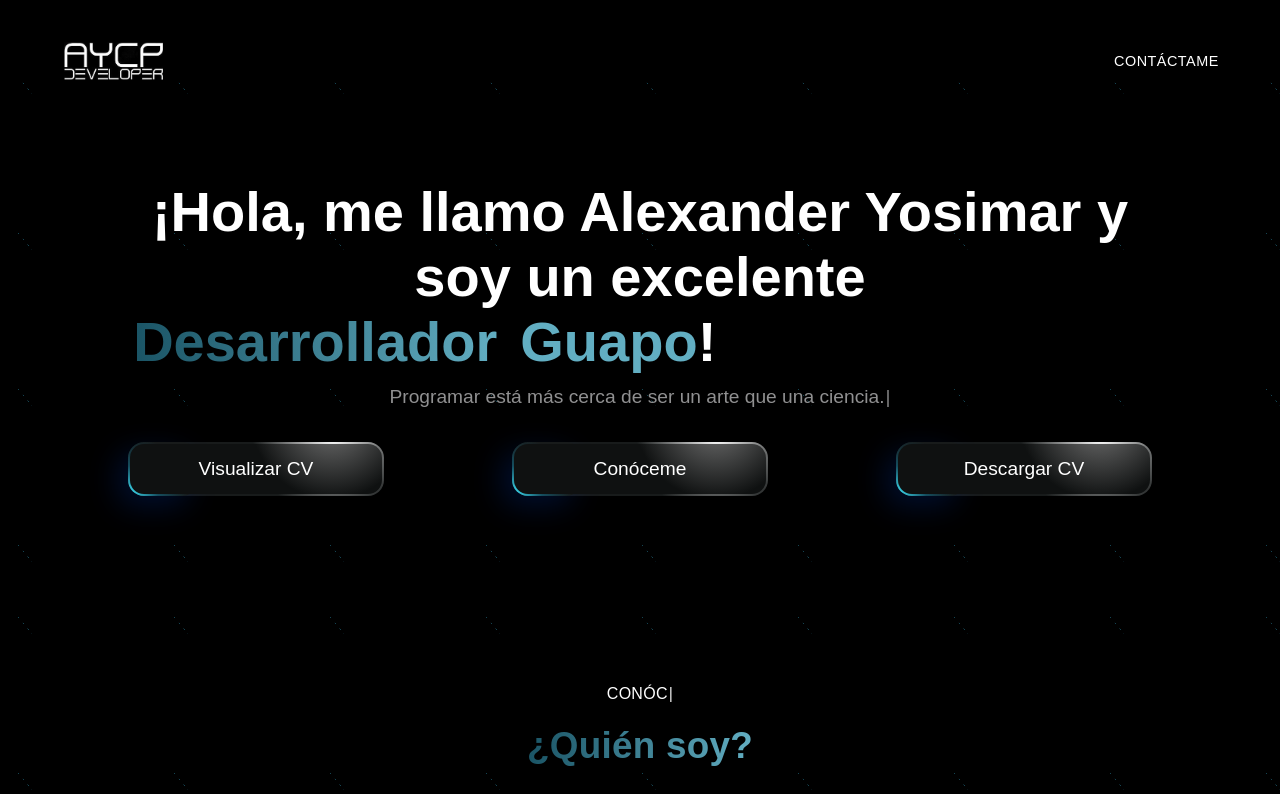
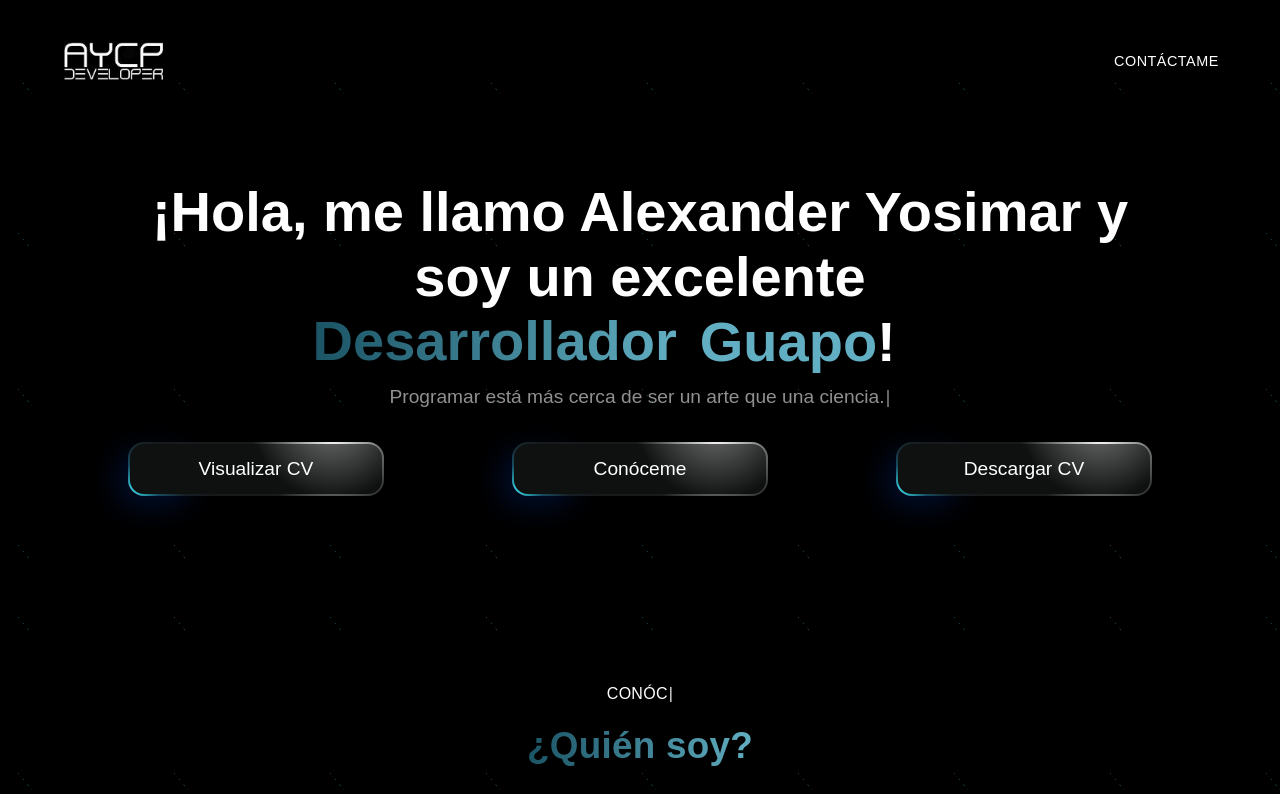
Before and after one commit to aycp-developer/aycpdeveloper, a React (Vite) app: page / in a window 1280 px wide. Shown: the top 794 px of the page. Built offline with nearby package versions, Linux system fonts and the light colour scheme; a web font is replaced by a local one.

Commit message:
centrado del texto en el WordChanger

```diff
--- a/src/components/word-changer/WordChanger.css
+++ b/src/components/word-changer/WordChanger.css
@@ -3,6 +3,9 @@
   width: 99%;
 }
 .word-changer .loader {
+  display: flex;
+  justify-content: center;
+  align-items: center;
   color: rgb(124, 124, 124);
   font-family: "Poppins", sans-serif;
   box-sizing: content-box;
@@ -19,6 +22,7 @@
 .word-changer .loader .div2 {
   overflow: hidden;
   position: relative;
+  height: 100%;
 }
 .word-changer .loader .div2 .words .words::after {
   content: "";
--- a/src/components/word-changer/WordChanger.scss
+++ b/src/components/word-changer/WordChanger.scss
@@ -5,6 +5,7 @@
     width: 99%;
 
     .loader {
+        @include styles.center;
         color: rgb(124, 124, 124);
         font-family: "Poppins", sans-serif;
         -webkit-box-sizing: content-box;
@@ -23,6 +24,7 @@
         .div2 {
             overflow: hidden;
             position: relative;
+            height: 100%;
 
             .words {
                 .words::after {
```
Also changed, not shown: 1 other file (tests, documents, lock files or other folders).
